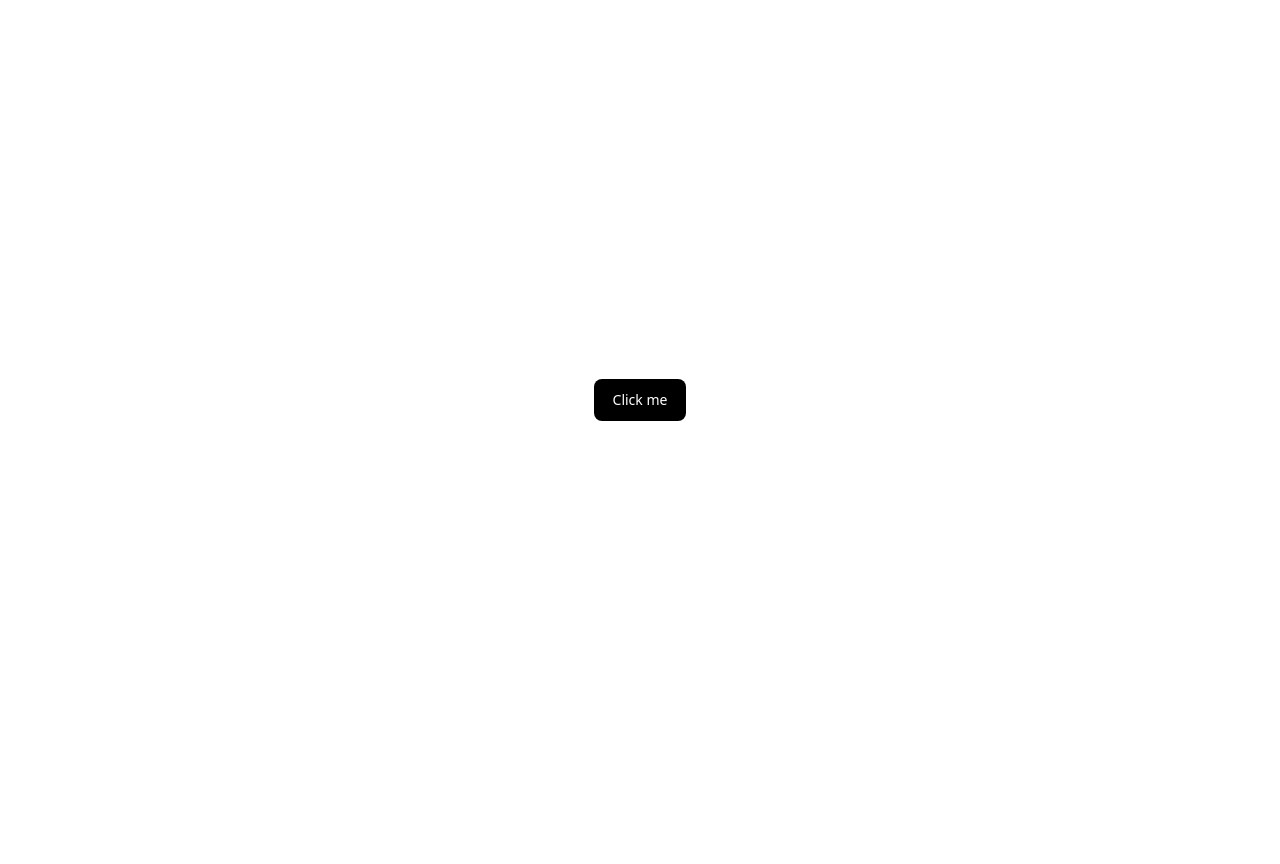
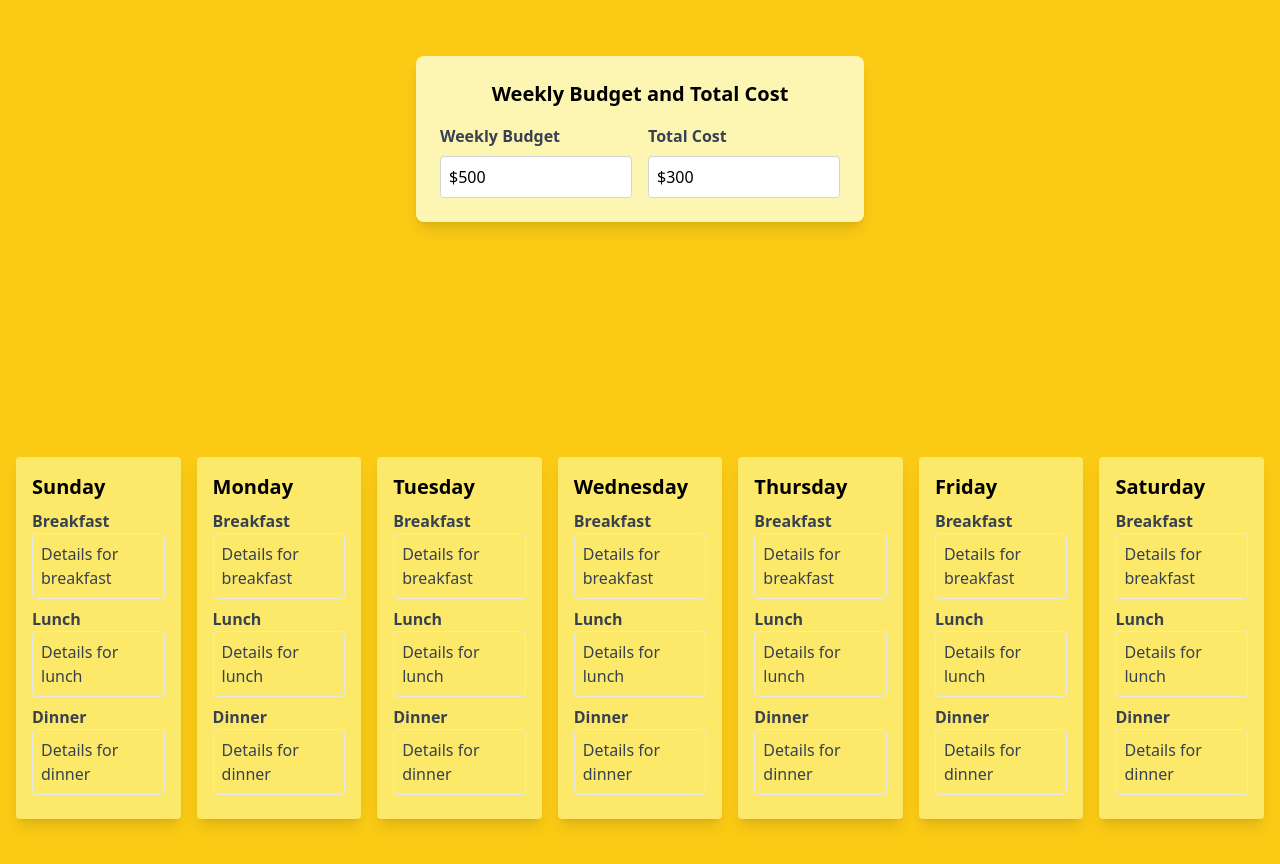
Before and after one commit to falarion08/Weekly-Meal-Planner-App, a React (Vite) app in the folder client/: page /planner in a window 1280 px wide. Shown: the top 864 px of the page. Before the commit the page ends 800 px from the top, so only its background shows below. Built offline with nearby package versions, Linux system fonts and the light colour scheme.

Commit message:
added meal planner 1st commit

```diff
--- /dev/null
+++ b/client/src/CostOfWeek.tsx
@@ -0,0 +1,38 @@
+import React from 'react';
+
+interface CostOfWeek {
+  budget: string;
+  totalCost: string;
+}
+
+const CostOfWeek: React.FC<CostOfWeek> = ({ budget, totalCost }) => {
+  return (
+    <div className="max-w-md mx-auto bg-yellow-100 p-6 rounded-lg shadow-lg mt-10">
+      <h2 className="text-xl font-bold mb-4 text-center">Weekly Budget and Total Cost</h2>
+      <div className="flex space-x-4">
+        <div className="flex-1">
+          <label className="block text-gray-700 font-semibold mb-2">Weekly Budget</label>
+          <input
+            type="text"
+            value={budget}
+            readOnly
+            className="border border-gray-300 rounded p-2 w-full"
+            placeholder="Enter your weekly budget"
+          />
+        </div>
+        <div className="flex-1">
+          <label className="block text-gray-700 font-semibold mb-2">Total Cost</label>
+          <input
+            type="text"
+            value={totalCost}
+            readOnly
+            className="border border-gray-300 rounded p-2 w-full"
+            placeholder="Total cost"
+          />
+        </div>
+      </div>
+    </div>
+  );
+};
+
+export default CostOfWeek;
--- /dev/null
+++ b/client/src/DayCard.tsx
@@ -0,0 +1,27 @@
+import React from 'react';
+
+interface DayCardProps {
+  day: string;
+}
+
+const DayCard: React.FC<DayCardProps> = ({ day }) => (
+  <div className="max-w-sm rounded overflow-hidden shadow-lg bg-yellow-200 p-4">
+    <div className="font-bold text-xl mb-2">{day}</div>
+    <div className="text-gray-700 text-base">
+      <div className="mb-2">
+        <div className="font-semibold">Breakfast</div>
+        <div className="border p-2 rounded">Details for breakfast</div>
+      </div>
+      <div className="mb-2">
+        <div className="font-semibold">Lunch</div>
+        <div className="border p-2 rounded">Details for lunch</div>
+      </div>
+      <div className="mb-2">
+        <div className="font-semibold">Dinner</div>
+        <div className="border p-2 rounded">Details for dinner</div>
+      </div>
+    </div>
+  </div>
+);
+
+export default DayCard;
--- a/client/src/MealPlanner.tsx
+++ b/client/src/MealPlanner.tsx
@@ -1,11 +1,18 @@
-import { Button } from 'flowbite-react';
+import 'flowbite/dist/flowbite.css';
+import WeekCards from './WeekCards';
+import CostOfWeek from './CostOfWeek';
 
 function MealPlanner() {
+  const budget = "$500";
+  const totalCost = "$300";
+
   return (
-    <div className="flex items-center justify-center h-screen">
-      <Button className="bg-black text-white">
-        Click me
-      </Button>
+    <div className="min-h-screen bg-yellow-300 p-4 flex flex-col items-center">
+      <div className="space-y-4">
+      <CostOfWeek budget={budget} totalCost={totalCost} />
+        <WeekCards />
+
+      </div>
     </div>
   );
 }
--- /dev/null
+++ b/client/src/WeekCards.tsx
@@ -0,0 +1,38 @@
+import React, { useEffect, useState } from 'react';
+import DayCard from './DayCard';
+
+const WeekCards: React.FC = () => {
+  const daysOfWeek: string[] = ['Sunday', 'Monday', 'Tuesday', 'Wednesday', 'Thursday', 'Friday', 'Saturday'];
+  const [currentWeek, setCurrentWeek] = useState<string[]>([]);
+
+  useEffect(() => {
+    const today = new Date().getDay();
+
+    const week: string[] = [];
+    for (let i = 0; i < 7; i++) {
+      week.push(daysOfWeek[(today + i) % 7]);
+    }
+    setCurrentWeek(week);
+
+    const intervalId = setInterval(() => {
+      const now = new Date();
+      if (now.getDay() === 0 && now.getHours() === 0 && now.getMinutes() === 0) {
+        setCurrentWeek([]);
+      }
+    }, 60000);
+
+    return () => clearInterval(intervalId);
+  }, []);
+
+  return (
+    <div className="flex justify-center items-center h-screen">
+      <div className="flex space-x-4">
+        {currentWeek.map((day, index) => (
+          <DayCard key={index} day={day} />
+        ))}
+      </div>
+    </div>
+  );
+};
+
+export default WeekCards;
```
